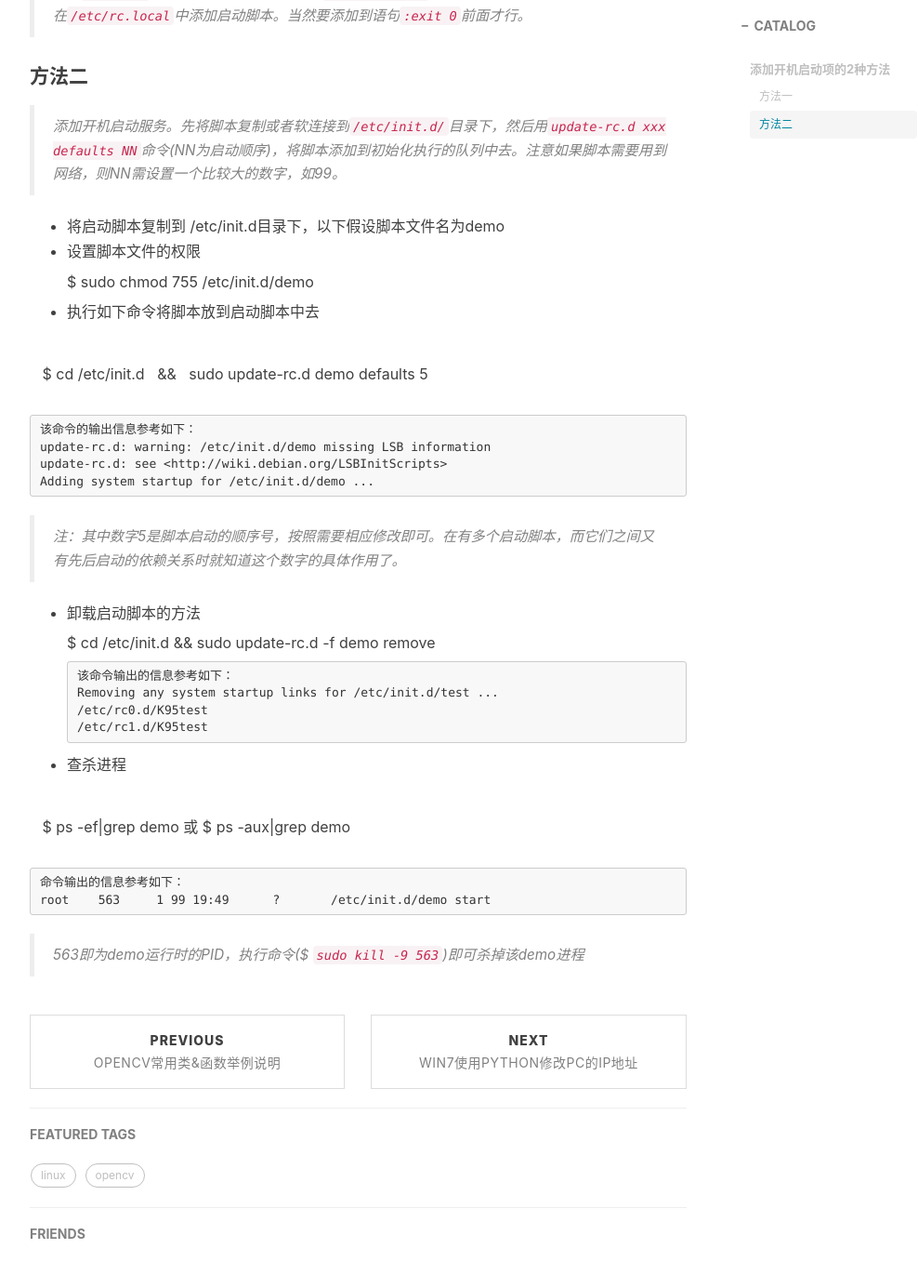
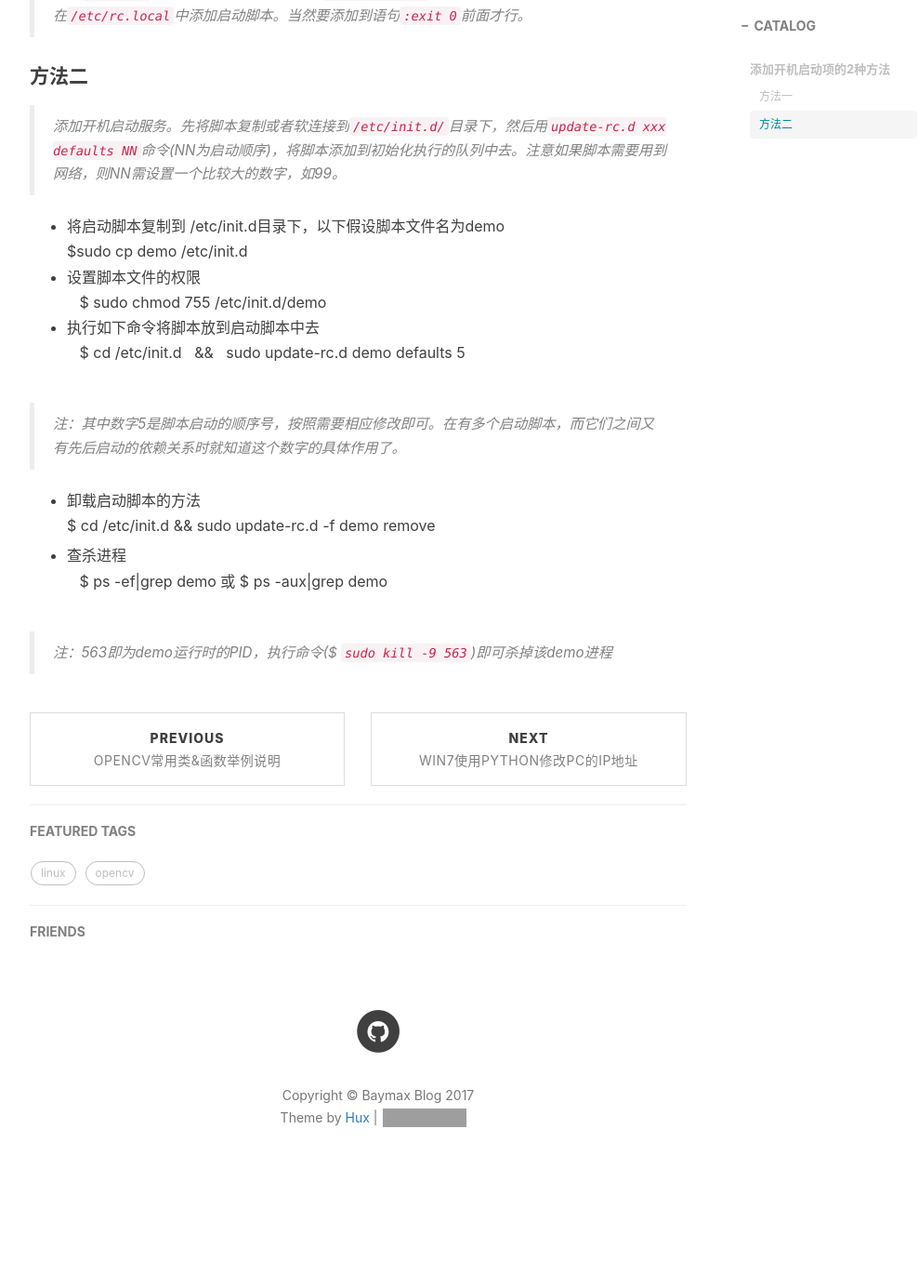
Before and after one commit to Lmonologue/baymax.github.io, a Jekyll site: the page built from _posts/2017-05-10-linux开机启动脚本.md, in a window 1280 px wide and 1400 px high, scrolled down 704 px. Shown: the top 1371 px of the window at 93% size, without its empty margins (233-1221 px from the left). Built offline with Jekyll 4.4.1, drawn with Linux system fonts in a browser that asks for light colours; nearby versions of some CDN libraries; comment, search, counter and statistics services are not loaded; after the commit the page ends 2010 px from its top, so only the background shows below that; grey boxes are pictures that could not be loaded.

Commit message:
Update 2017-05-10-linux开机启动脚本.md

````diff
--- a/_posts/2017-05-10-linux开机启动脚本.md
+++ b/_posts/2017-05-10-linux开机启动脚本.md
@@ -20,35 +20,19 @@ tags:
 
 >添加开机启动服务。先将脚本复制或者软连接到`/etc/init.d/`目录下，然后用`update-rc.d xxx defaults NN`命令(NN为启动顺序)，将脚本添加到初始化执行的队列中去。注意如果脚本需要用到网络，则NN需设置一个比较大的数字，如99。
 
-- 将启动脚本复制到 /etc/init.d目录下，以下假设脚本文件名为demo
-- 设置脚本文件的权限
+- 将启动脚本复制到 /etc/init.d目录下，以下假设脚本文件名为demo<br>
+    $sudo cp demo /etc/init.d
+- 设置脚本文件的权限<br>
+    $ sudo chmod 755 /etc/init.d/demo
+- 执行如下命令将脚本放到启动脚本中去<br>
+    $ cd /etc/init.d    &&   sudo update-rc.d demo defaults 5
 
-    $ sudo chmod 755 /etc/init.d/demo
-- 执行如下命令将脚本放到启动脚本中去
-
-    $ cd /etc/init.d    &&   sudo update-rc.d demo defaults 5
-```
-该命令的输出信息参考如下：
-update-rc.d: warning: /etc/init.d/demo missing LSB information
-update-rc.d: see <http://wiki.debian.org/LSBInitScripts>
-Adding system startup for /etc/init.d/demo ...
-```
 > 注：其中数字5是脚本启动的顺序号，按照需要相应修改即可。在有多个启动脚本，而它们之间又有先后启动的依赖关系时就知道这个数字的具体作用了。
 
-- 卸载启动脚本的方法
+- 卸载启动脚本的方法<br>
+    $ cd /etc/init.d    &&   sudo update-rc.d -f demo remove
 
-    $ cd /etc/init.d    &&   sudo update-rc.d -f demo remove
-```
-该命令输出的信息参考如下：
-Removing any system startup links for /etc/init.d/test ...
-/etc/rc0.d/K95test
-/etc/rc1.d/K95test
-```
-- 查杀进程
+- 查杀进程<br>
+    $ ps -ef|grep demo 或 $ ps -aux|grep demo
 
-    $ ps -ef|grep demo 或 $ ps -aux|grep demo
-```
-命令输出的信息参考如下：
-root	563	1 99 19:49	?	/etc/init.d/demo start
-```
->563即为demo运行时的PID，执行命令($ `sudo kill -9 563`)即可杀掉该demo进程
+>注：563即为demo运行时的PID，执行命令($ `sudo kill -9 563`)即可杀掉该demo进程
````
